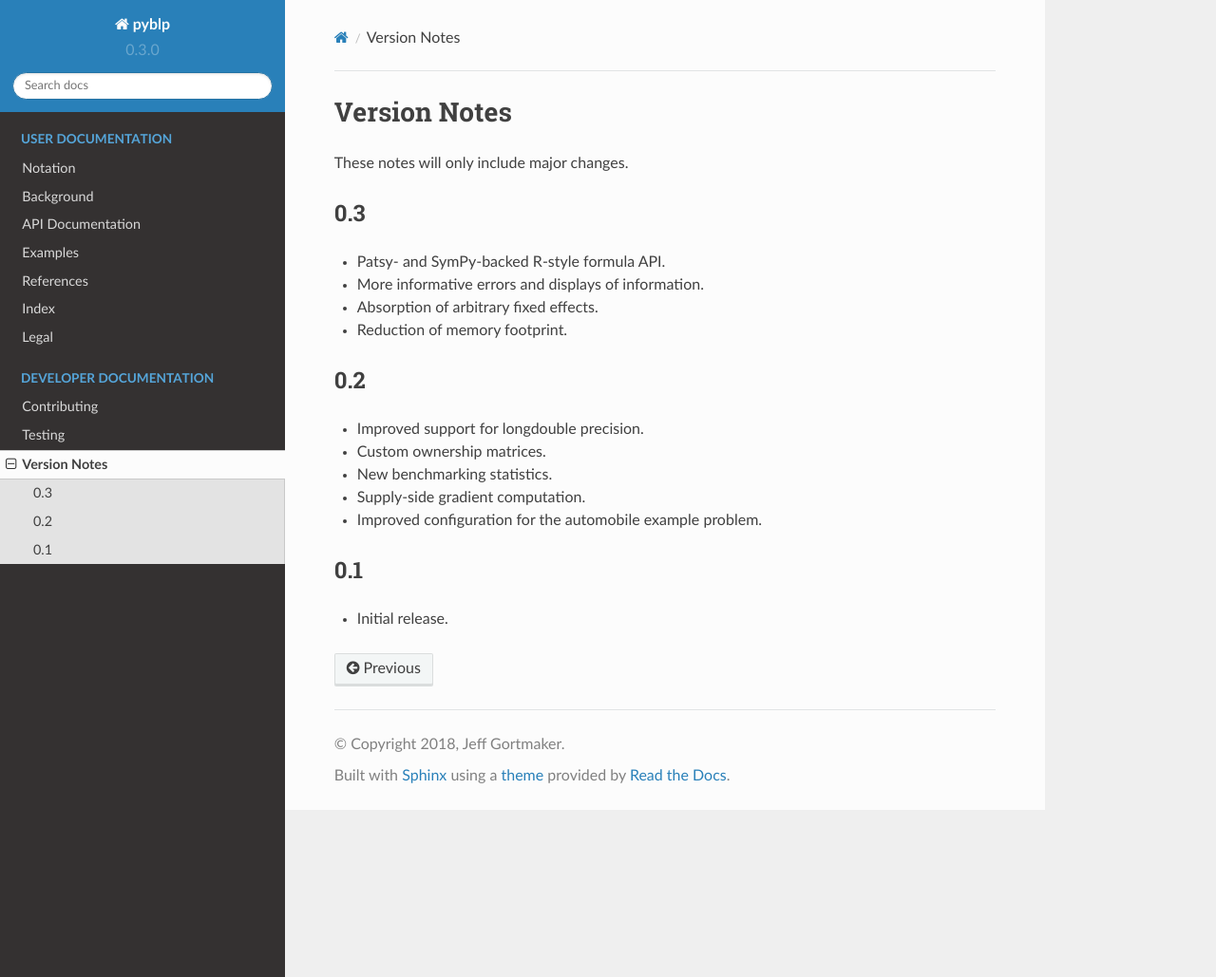
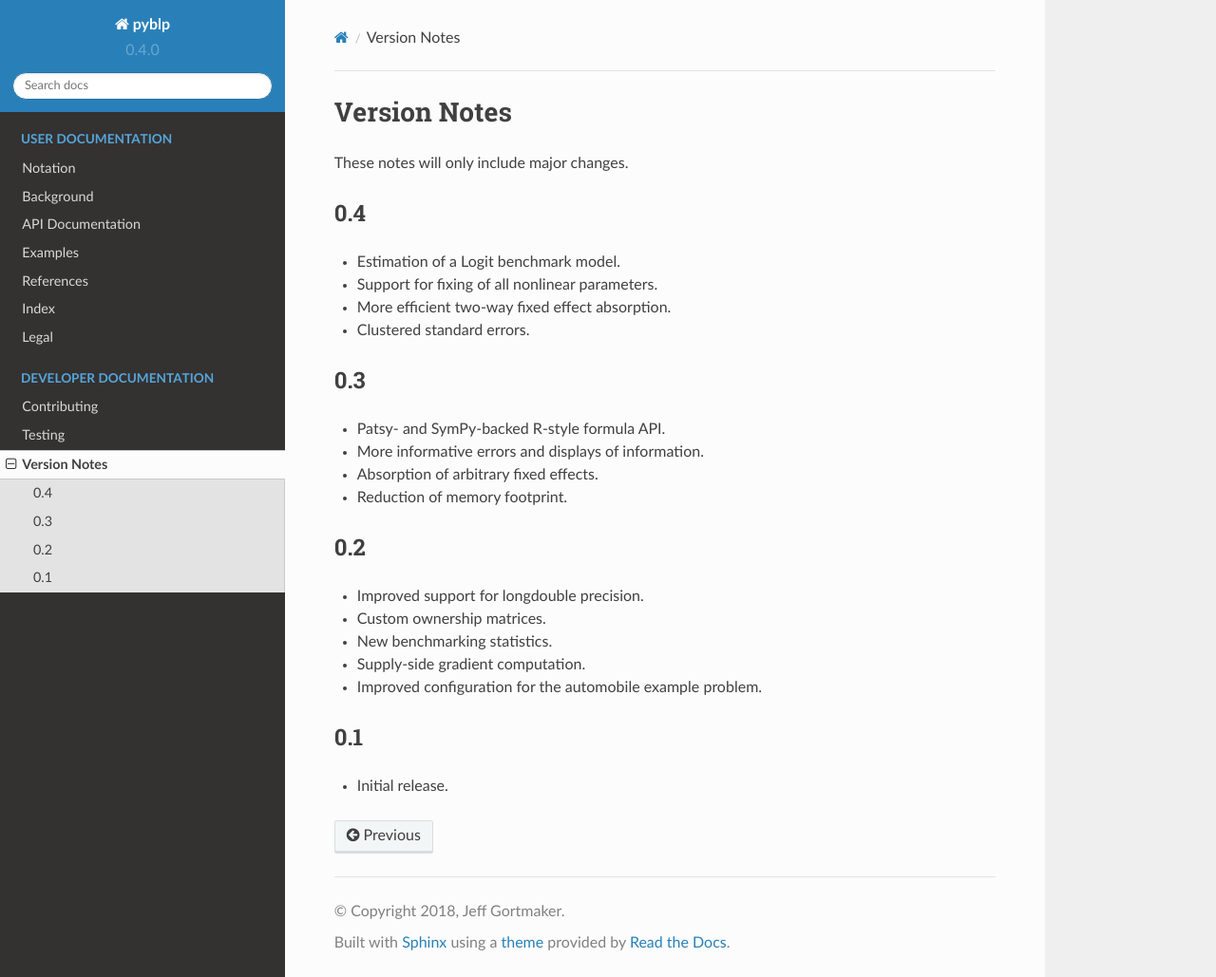
Before and after one commit to jeffgortmaker/pyblp, a Sphinx documentation site: the page built from docs/versions.rst, in a window 1280 px wide and 1029 px high. Shown: the whole window at 95% size. Built offline with Sphinx 7.4.7 and the Read the Docs theme 2.0.0, drawn with Linux system fonts in a browser that asks for light colours.

Commit message:
REL: version bump

```diff
--- a/docs/versions.rst
+++ b/docs/versions.rst
@@ -2,6 +2,15 @@ Version Notes
 =============
 
 These notes will only include major changes.
+
+
+0.4
+---
+
+- Estimation of a Logit benchmark model.
+- Support for fixing of all nonlinear parameters.
+- More efficient two-way fixed effect absorption.
+- Clustered standard errors.
 
 
 0.3
--- a/pyblp/version.py
+++ b/pyblp/version.py
@@ -1,3 +1,3 @@
 """Defines the current version."""
 
-__version__ = '0.3.0'
+__version__ = '0.4.0'
```
